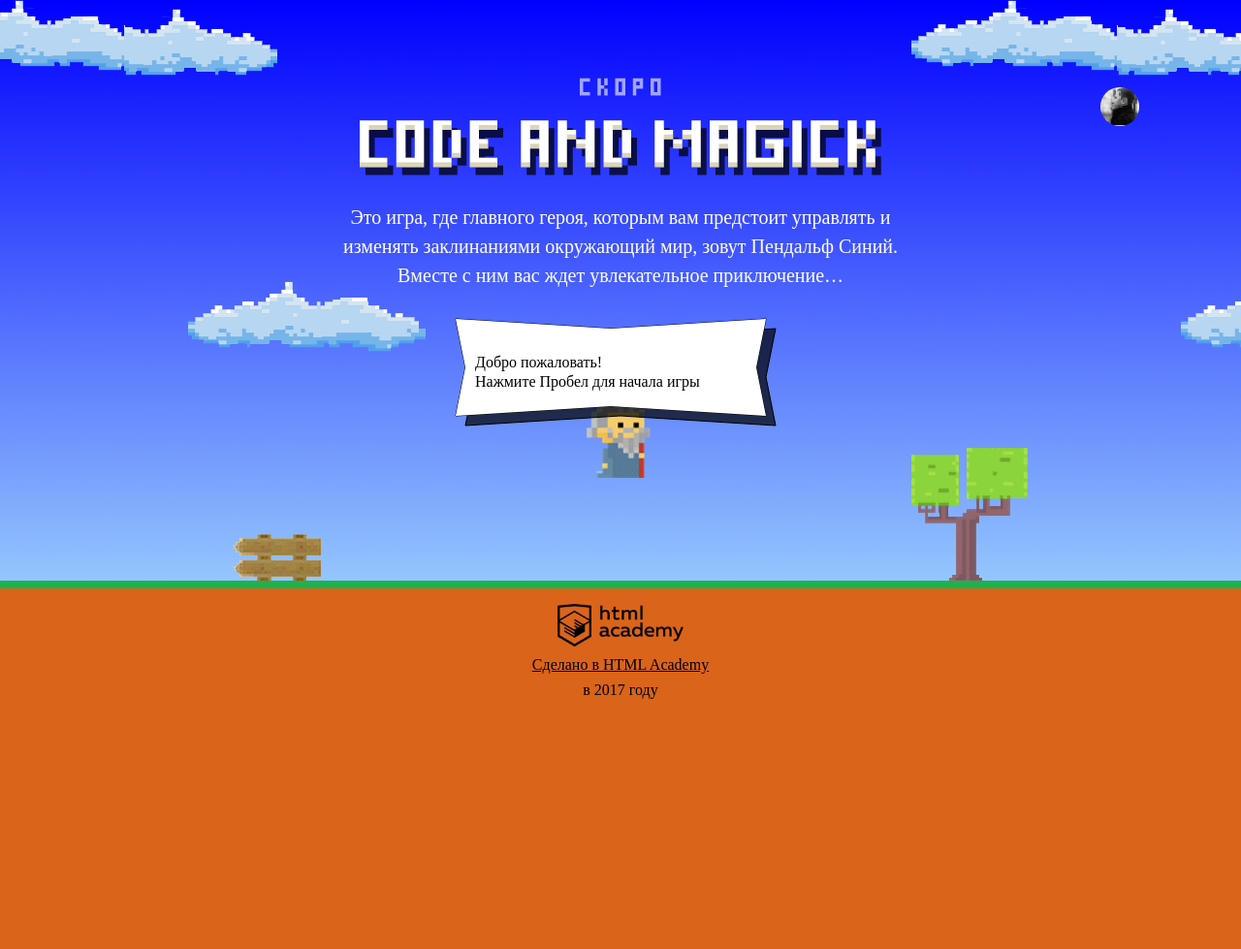
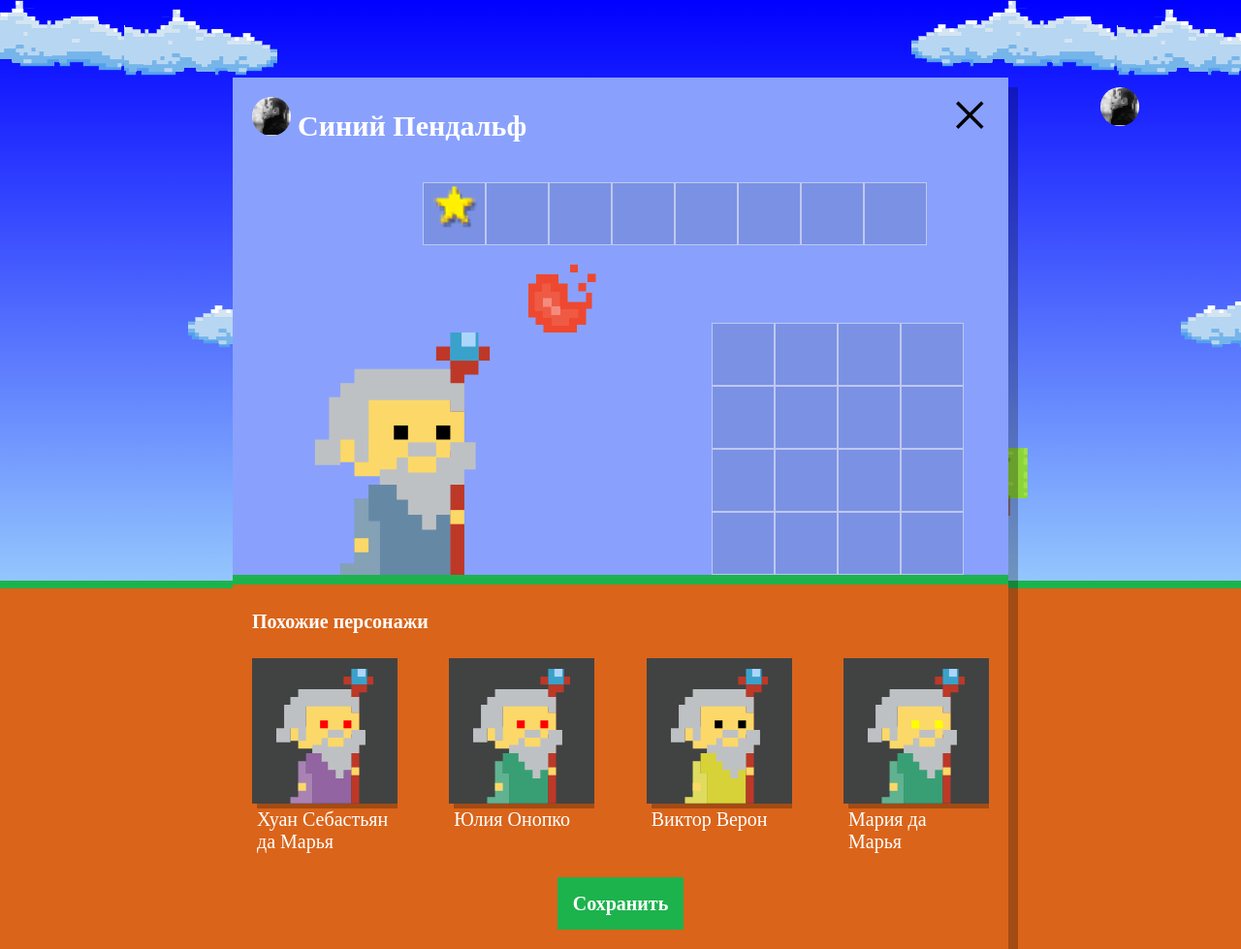
Before and after one commit to AlexeyStr/1232753-code-and-magick-20, a website: page index.html in a window 1280 px wide. Shown: the whole page at 97% size. Before the commit the page ends 800 px from the top, so only its background shows below. Drawn offline with Linux system fonts and the light colour scheme; a web font is replaced by a local one.

Commit message:
Создал файл js/setup.js и подключил его на index.html. Показал блок .setup, Создал массив, состоящий из 4-х сгенерированных JS объектов, которые будут описывать похожих персонажей. Создал DOM-элементы, соответствующие случайно сгенерированным волшебникам, и заполнил их данными из массива. Отрисовал сгенерированные DOM-элементы в блок .setup-similar-list. Показал блок .setup-similar

```diff
--- a/index.html
+++ b/index.html
@@ -209,6 +209,7 @@
 </script>
 <script src="js/stat.js"></script>
 <script src="js/game.js"></script>
+<script src="js/setup.js"></script>
 
 </body>
 </html>
--- /dev/null
+++ b/js/setup.js
@@ -0,0 +1,66 @@
+'use strict';
+
+var WIZARD_NAMES = ['Иван ', 'Хуан Себастьян ', 'Мария ', 'Кристоф ', 'Виктор ', 'Юлия ', 'Люпита ', 'Вашингтон '];
+
+var WIZARD_SURNAMES = ['да Марья', 'Верон', 'Мирабелла', 'Вальц', 'Онопко', 'Топольницкая', 'Нионго', 'Ирвинг'];
+
+var COAT_COLOR = ['rgb(101, 137, 164)', 'rgb(241, 43, 107)', 'rgb(146, 100, 161)', 'rgb(56, 159, 117)', 'rgb(215, 210, 55)', 'rgb(0, 0, 0)'];
+
+var EYES_COLOR = ['black', 'red', 'blue', 'yellow', 'green'];
+
+var userDialog = document.querySelector('.setup');
+userDialog.classList.remove('hidden');
+
+var similarListElement = userDialog.querySelector('.setup-similar-list');
+
+var randomValue = function (min, max) {
+  min = Math.ceil(min);
+  max = Math.floor(max);
+
+  return Math.floor(Math.random() * (max - min)) + min;
+};
+
+var similarWizardTemplate = document.querySelector('#similar-wizard-template')
+  .content
+  .querySelector('.setup-similar-item');
+
+var wizards = [
+  {
+    name: WIZARD_NAMES[randomValue(0, 7)] + WIZARD_SURNAMES[randomValue(0, 7)],
+    coatColor: COAT_COLOR[randomValue(0, 5)],
+    eyesColor: EYES_COLOR[randomValue(0, 4)]
+  },
+  {
+    name: WIZARD_NAMES[randomValue(0, 7)] + WIZARD_SURNAMES[randomValue(0, 7)],
+    coatColor: COAT_COLOR[randomValue(0, 5)],
+    eyesColor: EYES_COLOR[randomValue(0, 4)]
+  },
+  {
+    name: WIZARD_NAMES[randomValue(0, 7)] + WIZARD_SURNAMES[randomValue(0, 7)],
+    coatColor: COAT_COLOR[randomValue(0, 5)],
+    eyesColor: EYES_COLOR[randomValue(0, 4)]
+  },
+  {
+    name: WIZARD_NAMES[randomValue(0, 7)] + WIZARD_SURNAMES[randomValue(0, 7)],
+    coatColor: COAT_COLOR[randomValue(0, 5)],
+    eyesColor: EYES_COLOR[randomValue(0, 4)]
+  }
+];
+
+var renderWizard = function (wizard) {
+  var wizardElement = similarWizardTemplate.cloneNode(true);
+
+  wizardElement.querySelector('.setup-similar-label').textContent = wizard.name;
+  wizardElement.querySelector('.wizard-coat').style.fill = wizard.coatColor;
+  wizardElement.querySelector('.wizard-eyes').style.fill = wizard.eyesColor;
+
+  return wizardElement;
+};
+
+var fragment = document.createDocumentFragment();
+for (var i = 0; i < wizards.length; i++) {
+  fragment.appendChild(renderWizard(wizards[i]));
+}
+similarListElement.appendChild(fragment);
+
+userDialog.querySelector('.setup-similar').classList.remove('hidden');
```
